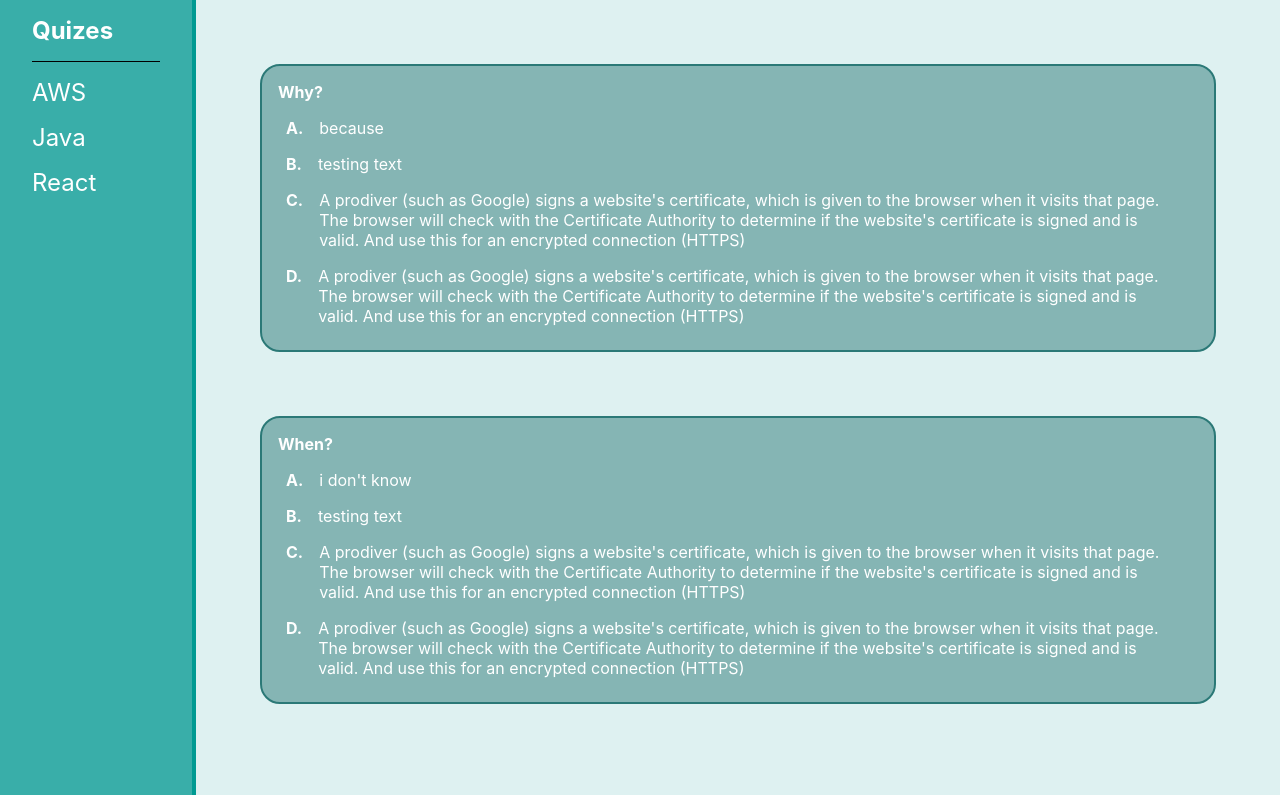
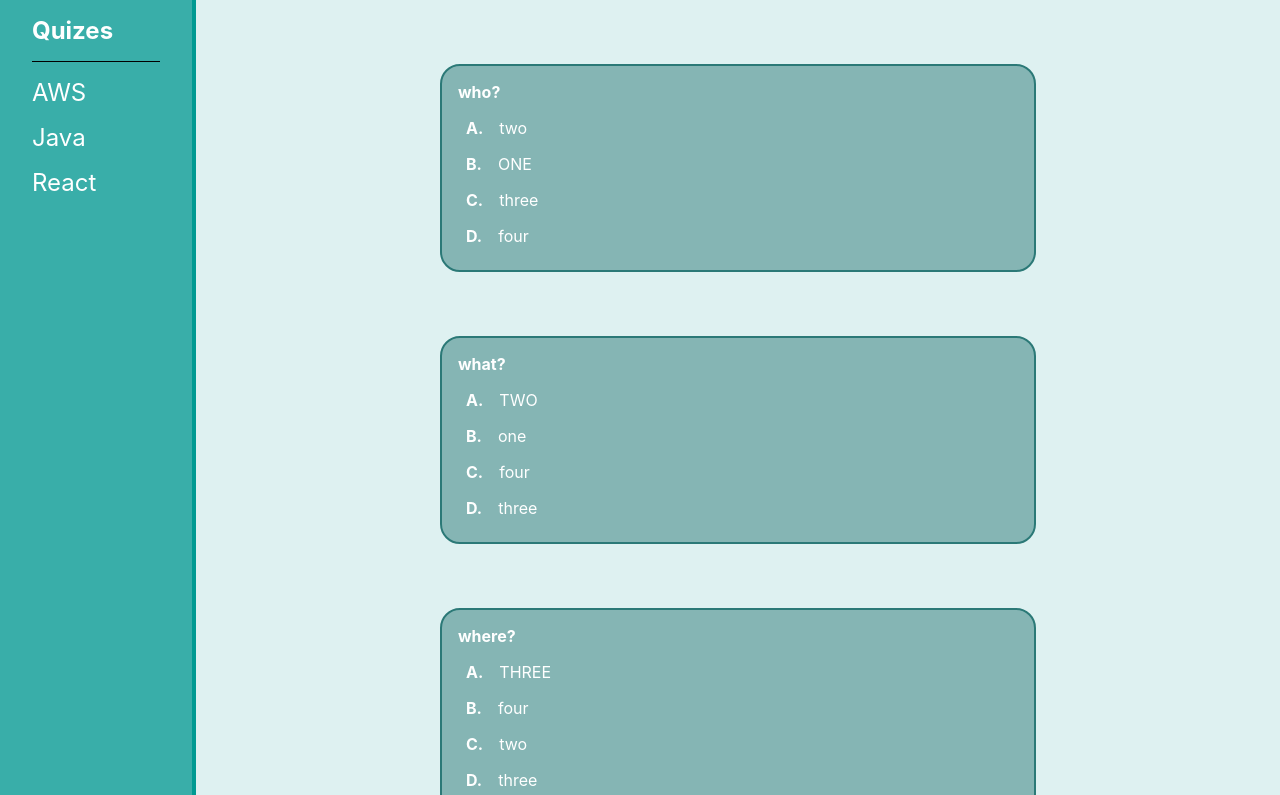
Before and after one commit to michael-mcmasters/Quizlet, a React (Create React App) app: page / in a window 1280 px wide. Shown: the top 795 px of the page. Built offline with nearby package versions, Linux system fonts and the light colour scheme.

Commit message:
Have quiz generate fake answers as well as the correct answer

```diff
--- a/src/components/Question.tsx
+++ b/src/components/Question.tsx
@@ -1,13 +1,28 @@
-import React from 'react';
+import React, { useEffect, useState } from 'react';
 import styles from "../styles/Question.module.css"
 
 interface Props {
   question: string;
-  answer: string;
-  answerOptions: string[];
+  correctAnswer: string;
+  allAnswers: string[];
 }
 
 function Question(props: Props) {
+
+  const [answers, setAnswers] = useState<string[]>([])
+
+  useEffect(() => {
+    (function generateAnswers() {
+      const generatedAnswers: string[] = getRandomAnswers(props.allAnswers);
+      generatedAnswers[getRandomIndex(generatedAnswers.length)] = props.correctAnswer.toUpperCase();
+      setAnswers(generatedAnswers);
+    })();
+  }, [props.allAnswers])
+
+
+  // A prodiver (such as Google) signs a website's certificate, which is given to the browser when it visits that page. The browser will check with the Certificate Authority to determine if the website's certificate is signed and is valid. And use this for an encrypted connection (HTTPS)
+
+
   return (
     <div className={styles.container}>
       <div className={styles.question}>{props.question}</div>
@@ -16,31 +31,49 @@ function Question(props: Props) {
         <div>
           A.
         </div>
-        <div className={styles.answer}>{props.answer}</div>
+        <div className={styles.answer}>{answers[0]}</div>
       </div>
 
       <div className={styles.answerContainer}>
         <div>
           B.
         </div>
-        <div className={styles.answer}>testing text</div>
+        <div className={styles.answer}>{answers[1]}</div>
       </div>
 
       <div className={styles.answerContainer}>
         <div>
           C.
         </div>
-        <div className={styles.answer}>A prodiver (such as Google) signs a website's certificate, which is given to the browser when it visits that page. The browser will check with the Certificate Authority to determine if the website's certificate is signed and is valid. And use this for an encrypted connection (HTTPS)</div>
+        <div className={styles.answer}>{answers[2]}</div>
       </div>
 
       <div className={styles.answerContainer}>
         <div>
           D.
         </div>
-        <div className={styles.answer}>A prodiver (such as Google) signs a website's certificate, which is given to the browser when it visits that page. The browser will check with the Certificate Authority to determine if the website's certificate is signed and is valid. And use this for an encrypted connection (HTTPS)</div>
+        <div className={styles.answer}>{answers[3]}</div>
       </div>
     </div>
   );
 }
 
+
+// Returns an array of unique answers (no duplicates). Param is copied so that passed array is not modified.
+function getRandomAnswers([...answers]: string[]) {
+  const getRandomUniqueAnswer = (): string => {
+    const index: number = getRandomIndex(answers.length);
+    const answer = answers[index];
+    answers.splice(index, 1);
+    return answer;
+  }
+  return [ getRandomUniqueAnswer(), getRandomUniqueAnswer(), getRandomUniqueAnswer(), getRandomUniqueAnswer() ];
+}
+
+
+function getRandomIndex(max: number): number {
+  return Math.floor(Math.random() * max);
+}
+
+
 export default Question;
--- a/src/components/QuestionsList.tsx
+++ b/src/components/QuestionsList.tsx
@@ -9,14 +9,16 @@ interface Props {
 
 function QuestionsList(props: Props) {
 
+  const answers: string[] = questionsJson.questions.map(q => q.answer);
+
   return (
     <div className={styles.container}>
       {questionsJson.questions.map(q => (
         <Question
           key={q.uuid}
           question={q.question}
-          answer={q.answer}
-          answerOptions={["a possible answer"]}
+          correctAnswer={q.answer}
+          allAnswers={answers}
         />
       ))}
     </div>
--- a/src/resources/questions.json
+++ b/src/resources/questions.json
@@ -2,13 +2,23 @@
   "questions": [
     {
       "uuid": 0,
-      "question": "Why?",
-      "answer": "because"
+      "question": "who?",
+      "answer": "one"
     },
     {
       "uuid": 1,
-      "question": "When?",
-      "answer": "i don't know"
+      "question": "what?",
+      "answer": "two"
+    },
+    {
+      "uuid": 2,
+      "question": "where?",
+      "answer": "three"
+    },
+    {
+      "uuid": 3,
+      "question": "when?",
+      "answer": "four"
     }
   ]
 }
```
